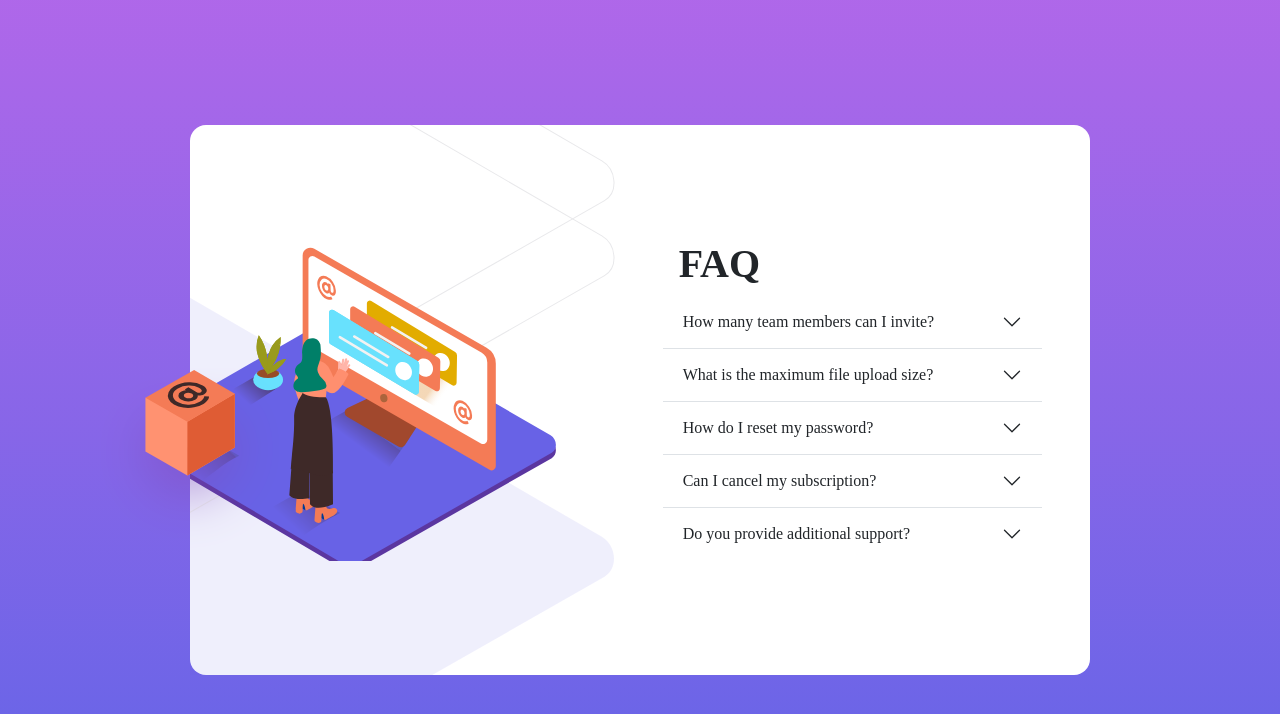
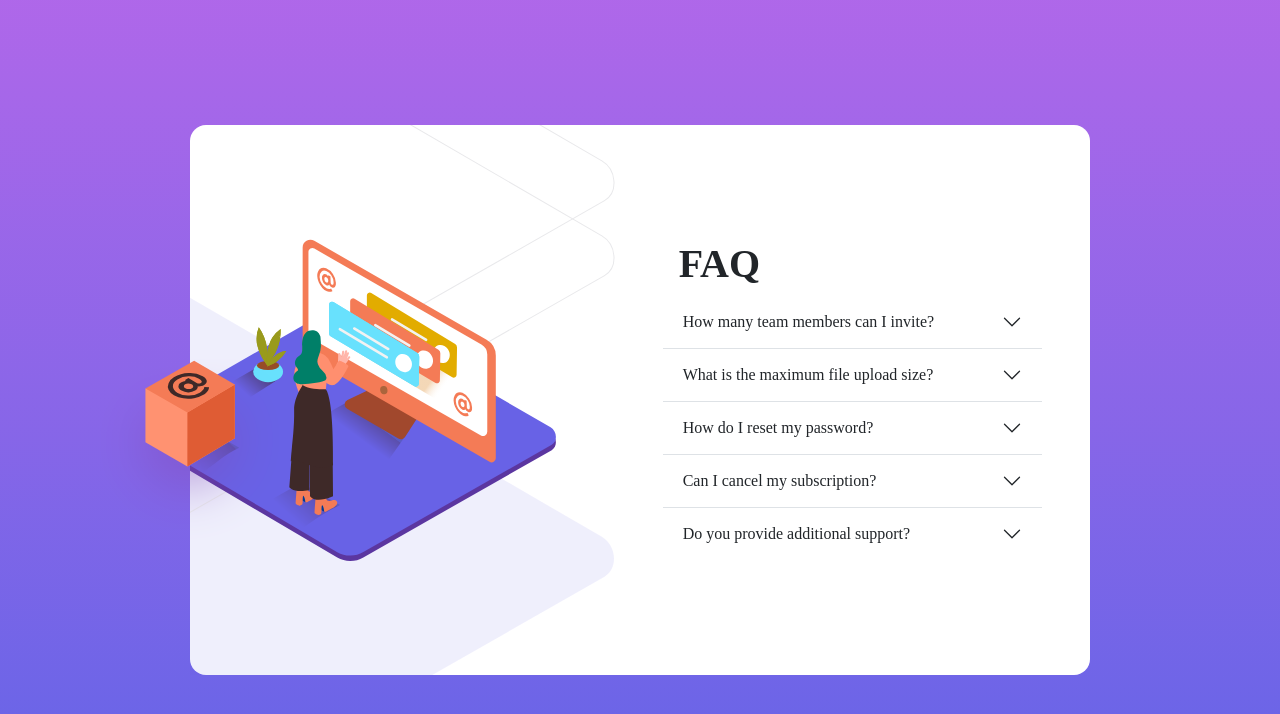
Before and after one commit to chaulagainkapil/faq-react, a React (Create React App) app: page / in a window 1280 px wide. Shown: the top 714 px of the page. Built offline with nearby package versions, Linux system fonts and the light colour scheme.

Commit message:
margin mobile

```diff
--- a/src/components/home/index.scss
+++ b/src/components/home/index.scss
@@ -17,12 +17,12 @@
         .bigImage {
           width: 100%;
           height: auto;
-          object-position: -59px 8px;
+          object-position: -59px 0;
         }
         .boxImage {
           top: 0;
           left: 0;
-          transform: translate(-50%, 70%);
+          transform: translate(-50%, 65%);
         }
       }
     }
@@ -47,7 +47,7 @@
 
 @media screen and (max-width: 756px) {
   .main {
-    margin: 20% auto;
+    margin: 25% auto;
     &__card {
       flex-direction: column;
       width: 90%;
```
